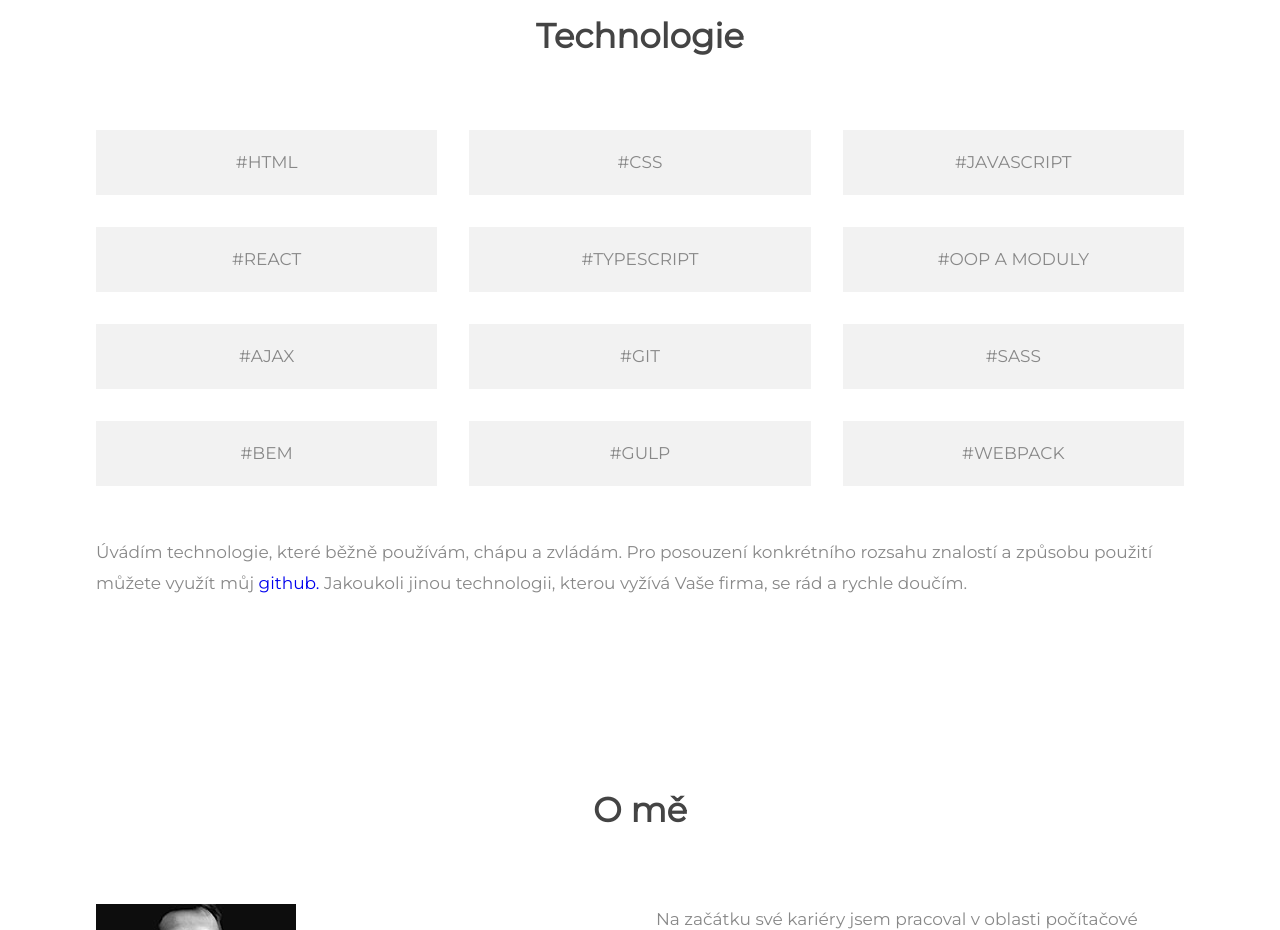
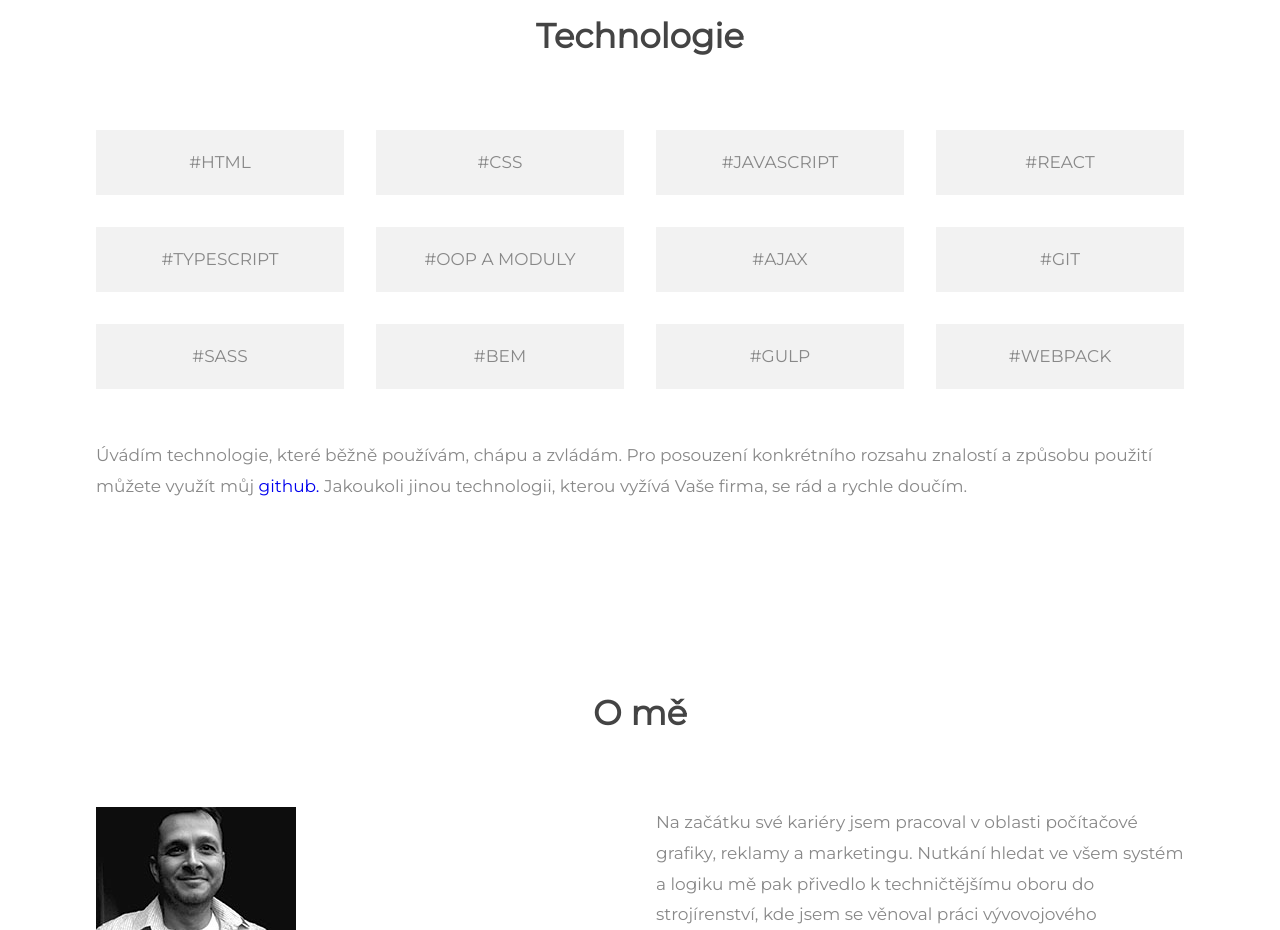
Before and after one commit to petrzabransky/petrzabransky, a React (Create React App) app: page / in a window 1280 px wide. Shown: the part 2840-3770 px from the top of the page. Built offline with nearby package versions, Linux system fonts and the light colour scheme.

Commit message:
4 Column Grid Technology section

```diff
--- a/src/components/block/technology/Technology.tsx
+++ b/src/components/block/technology/Technology.tsx
@@ -12,7 +12,7 @@ const Technology = ({ id }: Props) => {
 		<Section otherStyle="technology" id={id}>
 			<Container>
 				<h2 className="heading heading--header text-center">Technologie</h2>
-				<Grid col={[1, 2, 3]} gap={32}>
+				<Grid col={[1, 3, 4]} gap={32}>
 					<span className="hashtag hashtag--big">html</span>
 					<span className="hashtag hashtag--big">css</span>
 					<span className="hashtag hashtag--big">javascript</span>
```
